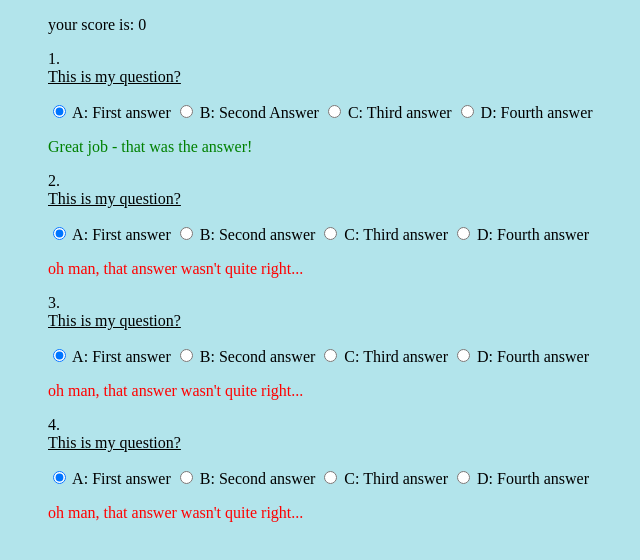
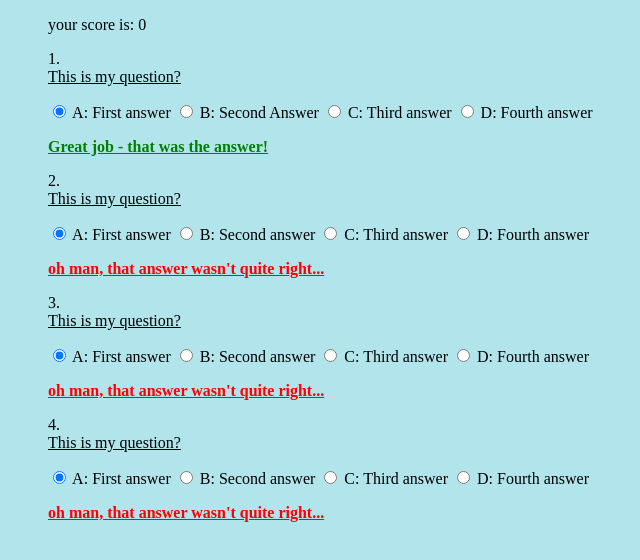
Before and after one commit to Natalie336/ptc-20223, a SvelteKit app: page / in a window 1280 px wide. Shown: the top 560 px of the page, without its empty margins (80-720 px from the left). Built offline with nearby package versions, Linux system fonts and the light colour scheme.

Commit message:
added styles

```diff
--- a/src/components/answer.svelte
+++ b/src/components/answer.svelte
@@ -4,13 +4,26 @@
 
 {#if answer}
 
-<p style="color: green;">
+<p class="correct">
 		Great job - that was the answer!
 </p>
 
 {:else}
 
-	<p style= "color: red;">
+	<p class= "incorrect">
 		oh man, that answer wasn't quite right...
 	</p>
 {/if}
+
+<style>
+	.correct, .incorrect {
+		font-weight: bold;
+		text-decoration: underline;
+	}
+	.correct {
+		color: green;
+	}
+	.incorrect {
+		color: red;
+	}
+</style>
```
